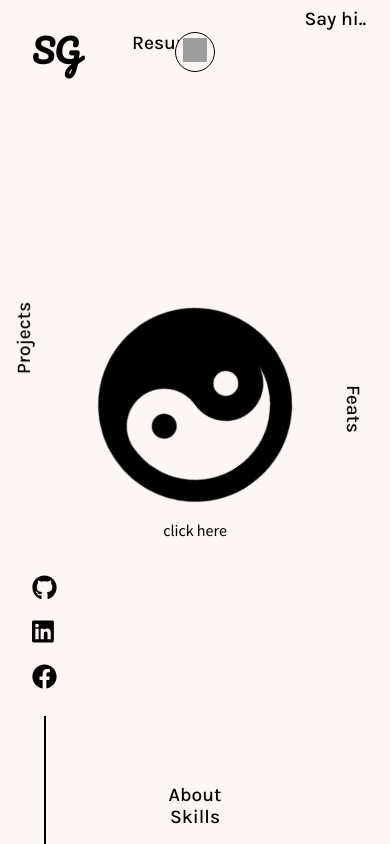
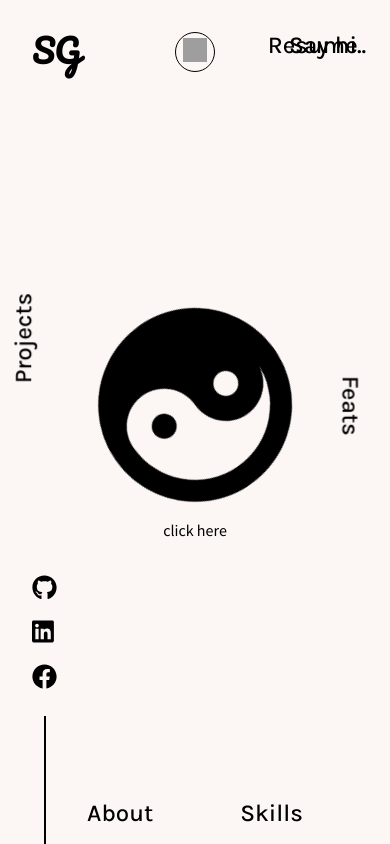
Before and after one commit to Shalini-Ganeshan/Shalini-Portfolio, a React (Create React App) app: page / in a window 390 px wide. Built offline with nearby package versions, Linux system fonts and the light colour scheme; grey boxes are pictures that could not be loaded.

Commit message:
Update Main.js

```diff
--- a/src/components/Main.js
+++ b/src/components/Main.js
@@ -8,13 +8,7 @@ import SocialIcons from '../subComponents/SocialIcons';
 import { YinYang } from './AllSvgs';
 import Intro from './Intro';
 
-const breakpoints = {
-  small: '576px',
-  medium: '768px',
-  large: '992px',
-};
-
-const MainContainer = styled.div`
+const MainContainer = styled(motion.div)` // Make this a motion component
   background: ${props => props.theme.body};
   width: 100vw;
   height: 100vh;
@@ -29,18 +23,6 @@ const MainContainer = styled.div`
 
 const Container = styled.div`
   padding: 2rem;
-
-  @media (max-width: ${breakpoints.large}) {
-    padding: 1rem;
-  }
-
-  @media (max-width: ${breakpoints.medium}) {
-    padding: 0.5rem;
-  }
-
-  @media (max-width: ${breakpoints.small}) {
-    padding: 0.25rem;
-  }
 `;
 
 const Contact = styled.a`
@@ -50,16 +32,6 @@ const Contact = styled.a`
   right: calc(1rem + 2vw);
   text-decoration: none;
   z-index: 1;
-
-  @media (max-width: ${breakpoints.medium}) {
-    font-size: 0.9rem;
-    top: 1rem;
-  }
-
-  @media (max-width: ${breakpoints.small}) {
-    font-size: 0.8rem;
-    top: 0.5rem;
-  }
 `;
 
 const Resume = styled.a`
@@ -69,16 +41,6 @@ const Resume = styled.a`
   left: calc(16rem + 3vw);
   text-decoration: none;
   z-index: 1;
-
-  @media (max-width: ${breakpoints.medium}) {
-    font-size: 0.9rem;
-    left: calc(12rem + 2vw);
-  }
-
-  @media (max-width: ${breakpoints.small}) {
-    font-size: 0.8rem;
-    left: calc(8rem + 1vw);
-  }
 `;
 
 const BLOG = styled(NavLink)`
@@ -89,32 +51,16 @@ const BLOG = styled(NavLink)`
   transform: rotate(90deg) translate(-50%, -50%);
   text-decoration: none;
   z-index: 1;
-
-  @media (max-width: ${breakpoints.medium}) {
-    font-size: 0.9rem;
-  }
-
-  @media (max-width: ${breakpoints.small}) {
-    font-size: 0.8rem;
-  }
 `;
 
 const WORK = styled(NavLink)`
-  color: ${props => (props.click ? props.theme.body : props.theme.text)};
+  color: ${props => props.click ? props.theme.body : props.theme.text};
   position: absolute;
   top: 40%;
   left: calc(1rem + 2vw);
   transform: translate(-50%, -50%) rotate(-90deg);
   text-decoration: none;
   z-index: 1;
-
-  @media (max-width: ${breakpoints.medium}) {
-    font-size: 0.9rem;
-  }
-
-  @media (max-width: ${breakpoints.small}) {
-    font-size: 0.8rem;
-  }
 `;
 
 const BottomBar = styled.div`
@@ -125,44 +71,18 @@ const BottomBar = styled.div`
   width: 100%;
   display: flex;
   justify-content: space-evenly;
-
-  @media (max-width: ${breakpoints.medium}) {
-    flex-direction: column;
-    align-items: center;
-  }
-
-  @media (max-width: ${breakpoints.small}) {
-    flex-direction: column;
-    align-items: center;
-  }
 `;
 
 const ABOUT = styled(NavLink)`
-  color: ${props => (props.click ? props.theme.body : props.theme.text)};
+  color: ${props => props.click ? props.theme.body : props.theme.text};
   text-decoration: none;
   z-index: 1;
-
-  @media (max-width: ${breakpoints.medium}) {
-    font-size: 0.9rem;
-  }
-
-  @media (max-width: ${breakpoints.small}) {
-    font-size: 0.8rem;
-  }
 `;
 
 const SKILLS = styled(NavLink)`
   color: ${props => props.theme.text};
   text-decoration: none;
   z-index: 1;
-
-  @media (max-width: ${breakpoints.medium}) {
-    font-size: 0.9rem;
-  }
-
-  @media (max-width: ${breakpoints.small}) {
-    font-size: 0.8rem;
-  }
 `;
 
 const rotate = keyframes`
@@ -171,19 +91,17 @@ const rotate = keyframes`
   }
   to {
     transform: rotate(360deg);
-  }
-`;
+}`;
 
 const Center = styled.button`
   position: absolute;
-  top: ${props => (props.click ? '80%' : '50%')}; /* Adjust for alignment */
-  left: ${props => (props.click ? '90%' : '50%')}; /* Adjust for alignment */
+  top: ${props => props.click ? '85%' : '50%'};
+  left: ${props => props.click ? '92%' : '50%'};
   transform: translate(-50%, -50%);
   border: none;
   outline: none;
   background-color: transparent;
   cursor: pointer;
-
   display: flex;
   flex-direction: column;
   justify-content: center;
@@ -195,18 +113,8 @@ const Center = styled.button`
   }
 
   & > :last-child {
-    display: ${props => (props.click ? 'none' : 'inline-block')};
+    display: ${props => props.click ? 'none' : 'inline-block'};
     padding-top: 1rem;
-  }
-
-  @media (max-width: ${breakpoints.medium}) {
-    top: ${props => (props.click ? '75%' : '50%')}; /* Adjust for smaller screens */
-    left: ${props => (props.click ? '85%' : '50%')}; /* Adjust for smaller screens */
-  }
-
-  @media (max-width: ${breakpoints.small}) {
-    top: ${props => (props.click ? '70%' : '50%')}; /* Further adjustments for small screens */
-    left: ${props => (props.click ? '80%' : '50%')}; /* Further adjustments for small screens */
   }
 `;
 
@@ -216,58 +124,55 @@ const DarkDiv = styled.div`
   background-color: #000;
   bottom: 0;
   right: 50%;
-  width: ${props => (props.click ? '50%' : '0%')};
-  height: ${props => (props.click ? '100%' : '0%')};
+  width: ${props => props.click ? '50%' : '0%'};
+  height: ${props => props.click ? '100%' : '0%'};
   z-index: 1;
   transition: height 0.5s ease, width 1s ease 0.5s;
 `;
-
 const Main = () => {
   const [click, setClick] = useState(false);
-  const [animating, setAnimating] = useState(false);
+  const [isExiting, setIsExiting] = useState(false);
+  const [exitDirection, setExitDirection] = useState(''); // State for exit direction
 
-  const handleClick = () => setClick(!click);
+  const handleExit = (direction) => {
+    setIsExiting(true);
+    setExitDirection(direction);
 
-  const handleTap = (e) => {
-    e.preventDefault(); // Prevent default navigation
-    setAnimating(true);
-
-    setTimeout(() => {
-      // Navigate to the skills page after the animation
-      window.location.href = '/skills'; // Use window.location.href for navigation
-    }, 1000); // Match with the animation duration
+  // Match the timeout with the exit animation duration
   };
 
+  const handleUp = () => handleExit('up');
+  const handleRight = () => handleExit('right');
+  const handleLeft = () => handleExit('left');
+
   return (
-    <MainContainer>
+    <MainContainer
+      initial={{ opacity: [0,1] , transition: { duration: 3 }}}
+      animate={{ opacity: isExiting ? 0 : 1 }}
+      exit={{
+        x: exitDirection === 'right' ? [0, 2000] :
+           exitDirection === 'left' ? [0, -2000] :
+           exitDirection === 'up' ? [0, 0] : [0, 0],
+           y: exitDirection === 'up' ? [0, -2000] : 0,
+        opacity: 1,
+       transition:{duration:0.5}
+      }}
+    >
       <DarkDiv click={click} />
-      <Container
-        initial={{ y: animating ? 100 : 0, opacity: animating ? 0 : 1 }}
-        animate={{
-          y: animating ? -100 : 0,
-          opacity: animating ? 0 : 1,
-        }}
-        transition={{ duration: 1, ease: 'easeInOut' }}
-      >
+      <Container>
         <PowerButton />
         <LogoComponent theme={click ? 'dark' : 'light'} />
         <SocialIcons theme={click ? 'dark' : 'light'} />
 
-        <Center click={click}>
-          <YinYang onClick={handleClick} width={click ? 120 : 200} height={click ? 120 : 200} fill='currentColor' />
+        <Center click={click} onClick={() => handleExit('')}>
+          <YinYang width={click ? 120 : 200} height={click ? 120 : 200} fill='currentColor' />
           <span>click here</span>
         </Center>
 
         <Contact target="_blank" href="mailto:shaliniganeshan2004@gmail.com">
           <motion.h2
-            initial={{
-              y: -200,
-              transition: { type: 'spring', duration: 1.5, delay: 1 },
-            }}
-            animate={{
-              y: 0,
-              transition: { type: 'spring', duration: 1.5, delay: 1 },
-            }}
+            initial={{ y: -200, transition: { type: 'spring', duration: 1.5, delay: 1 } }}
+            animate={{ y: 0, transition: { type: 'spring', duration: 1.5, delay: 1 } }}
             whileHover={{ scale: 1.1 }}
             whileTap={{ scale: 0.9 }}
           >
@@ -276,46 +181,28 @@ const Main = () => {
         </Contact>
         <Resume target="_blank" href="mailto:shaliniganeshan2004@gmail.com">
           <motion.h2
-            initial={{
-              y: -200,
-              transition: { type: 'spring', duration: 1.5, delay: 1 },
-            }}
-            animate={{
-              y: 0,
-              transition: { type: 'spring', duration: 1.5, delay: 1 },
-            }}
+            initial={{ y: -200, transition: { type: 'spring', duration: 1.5, delay: 1 } }}
+            animate={{ y: 0, transition: { type: 'spring', duration: 1.5, delay: 1 } }}
             whileHover={{ scale: 1.1 }}
             whileTap={{ scale: 0.9 }}
           >
             Resume
           </motion.h2>
         </Resume>
-        <BLOG to="/feats">
+        <BLOG to="/feats" onClick={handleLeft}>
           <motion.h2
-            initial={{
-              y: -200,
-              transition: { type: 'spring', duration: 1.5, delay: 1 },
-            }}
-            animate={{
-              y: 0,
-              transition: { type: 'spring', duration: 1.5, delay: 1 },
-            }}
+            initial={{ y: -200, transition: { type: 'spring', duration: 1.5, delay: 1 } }}
+            animate={{ y: 0, transition: { type: 'spring', duration: 1.5, delay: 1 } }}
             whileHover={{ scale: 1.1 }}
             whileTap={{ scale: 0.9 }}
           >
             Feats
           </motion.h2>
         </BLOG>
-        <WORK to="/work" click={+click}>
+        <WORK to="/work" onClick={handleRight}>
           <motion.h2
-            initial={{
-              y: -200,
-              transition: { type: 'spring', duration: 1.5, delay: 1 },
-            }}
-            animate={{
-              y: 0,
-              transition: { type: 'spring', duration: 1.5, delay: 1 },
-            }}
+            initial={{ y: -200, transition: { type: 'spring', duration: 1.5, delay: 1 } }}
+            animate={{ y: 0, transition: { type: 'spring', duration: 1.5, delay: 1 } }}
             whileHover={{ scale: 1.1 }}
             whileTap={{ scale: 0.9 }}
           >
@@ -323,32 +210,20 @@ const Main = () => {
           </motion.h2>
         </WORK>
         <BottomBar>
-          <ABOUT to="/about" click={+click}>
+          <ABOUT to="/about" onClick={handleUp}>
             <motion.h2
-              initial={{
-                y: 200,
-                transition: { type: 'spring', duration: 1.5, delay: 1 },
-              }}
-              animate={{
-                y: 0,
-                transition: { type: 'spring', duration: 1.5, delay: 1 },
-              }}
+              initial={{ y: 200, transition: { type: 'spring', duration: 1.5, delay: 1 } }}
+              animate={{ y: 0, transition: { type: 'spring', duration: 1.5, delay: 1 } }}
               whileHover={{ scale: 1.1 }}
               whileTap={{ scale: 0.9 }}
             >
               About
             </motion.h2>
           </ABOUT>
-          <SKILLS to="/skills" onClick={handleTap}>
+          <SKILLS to="/skills" onClick={handleUp}>
             <motion.h2
-              initial={{
-                y: 200,
-                transition: { type: 'spring', duration: 1.5, delay: 1 },
-              }}
-              animate={{
-                y: 0,
-                transition: { type: 'spring', duration: 1.5, delay: 1 },
-              }}
+              initial={{ y: 200, transition: { type: 'spring', duration: 1.5, delay: 1 } }}
+              animate={{ y: 0, transition: { type: 'spring', duration: 1.5, delay: 1 } }}
               whileHover={{ scale: 1.1 }}
               whileTap={{ scale: 0.9 }}
             >
```
